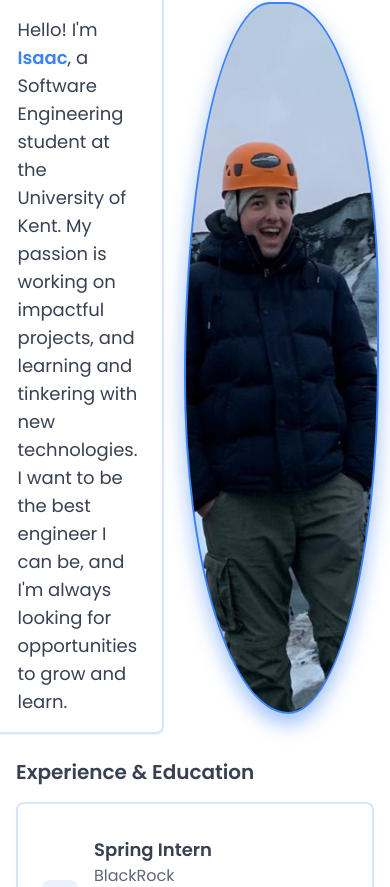
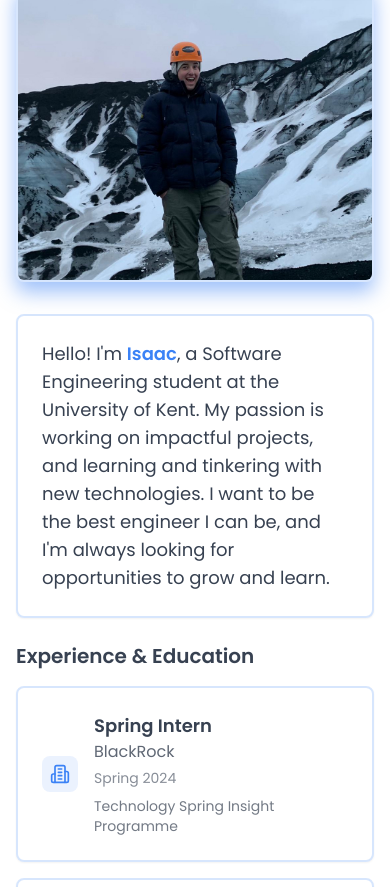
Before and after one commit to Isaac-Miless/portfolio, a React (Create React App) app: page / in a window 390 px wide. Shown: the part 1088-1975 px from the top of the page. Built offline with nearby package versions, Linux system fonts and the light colour scheme.

Commit message:
Finish about me section

```diff
--- a/src/components/about-me/AboutMeText.jsx
+++ b/src/components/about-me/AboutMeText.jsx
@@ -33,26 +33,35 @@ function AboutMeText() {
   ]
 
   return (
-    <div className="w-full px-4">
+    <div className="w-full px-4 max-w-6xl mx-auto">
       <div className="about-me-header">
         <Header title="ABOUT ME" />
       </div>
 
       <div className="about-me-txt mt-8 space-y-6">
-        <div className="intro-card flex flex-row justify-center">
-          <Card className="border-2 border-primary/20 hover:border-primary/40 transition-all duration-300 w-[50%]">
+        <div className="intro-section flex flex-col lg:flex-row justify-center items-stretch gap-8">
+          {/* Image Block - Now a colored div */}
+          {/* style={{ backgroundImage: `url(${Iceland})` }} */}
+
+          {/* About Me Text */}
+          <Card className="border-2 border-primary/20 hover:border-primary/40 transition-all duration-300 w-full lg:w-[55%] lg:min-h-[300px] order-3 lg:order-none h-full">
             <CardContent className="pt-6">
-              <p className="text-lg lg:text-xl text-neutral translate-y-2">
-                Hello! I'm <span className="text-primary font-semibold">Isaac</span>, a Software
-                Engineering student at the University of Kent. My passion is working on impactful projects, and learning and tinkering with new technologies. I want to be the best engineer I can be, and I'm always looking for opportunities to grow and learn.
+              <p className="text-lg lg:text-xl text-neutral lg:translate-y-2">
+                Hello! I'm <span className="text-primary font-semibold">Isaac</span>, a Software Engineering student at
+                the University of Kent. My passion is working on impactful projects, and learning and tinkering with new
+                technologies. I want to be the best engineer I can be, and I'm always looking for opportunities to grow
+                and learn.
               </p>
             </CardContent>
           </Card>
 
-          <div style={{ backgroundImage: `url(${Iceland})` }} className="blob bg-primary border-2 border-primary min-w-[50vw] min-h-[50vw] md:min-w-[35vw] md:min-h-[20vw] bg-cover bg-center m-5 shadow-custom animate-blob transition-all duration-[2000] ease-in-out bg-cover bg-center"></div>
+          <div
+            style={{ backgroundImage: `url(${Iceland})` }}
+            className="w-full lg:w-[45%] min-h-[300px] bg-primary/20 rounded-lg border-2 border-primary/20 shadow-custom order-2 lg:order-none bg-cover bg-[50%_30%] bg-clip-content transition-all duration-300"
+          ></div>
         </div>
 
-        <div className="space-y-4">
+        <div className="space-y-4 mt-12">
           <h3 className="text-xl font-semibold text-neutral">Experience & Education</h3>
           <div className="space-y-4">
             {experiences.map((exp, index) => (
@@ -61,11 +70,11 @@ function AboutMeText() {
                 className="border-2 border-primary/20 hover:border-primary/40 transition-all duration-300 group"
               >
                 <CardContent className="pt-6">
-                <div className="flex items-center justify-center gap-4">
-                  <div className="p-2 bg-primary/10 rounded-lg group-hover:bg-primary/20 transition-colors shrink-0 justify-center items-center translate-y-2">
+                  <div className="flex items-center gap-4">
+                    <div className="p-2 bg-primary/10 rounded-lg group-hover:bg-primary/20 transition-colors shrink-0">
                       {exp.icon}
                     </div>
-                  <div className="flex-1 min-w-0 translate-y-2">
+                    <div className="flex-1 min-w-0">
                       <div className="flex items-center justify-between flex-wrap gap-2">
                         <h4 className="text-lg font-semibold text-neutral">{exp.title}</h4>
                         {exp.achievement && (
@@ -90,4 +99,4 @@ function AboutMeText() {
   )
 }
 
-export default AboutMeText;
+export default AboutMeText
```
Lines whose indentation alone changed are shown as unchanged.
